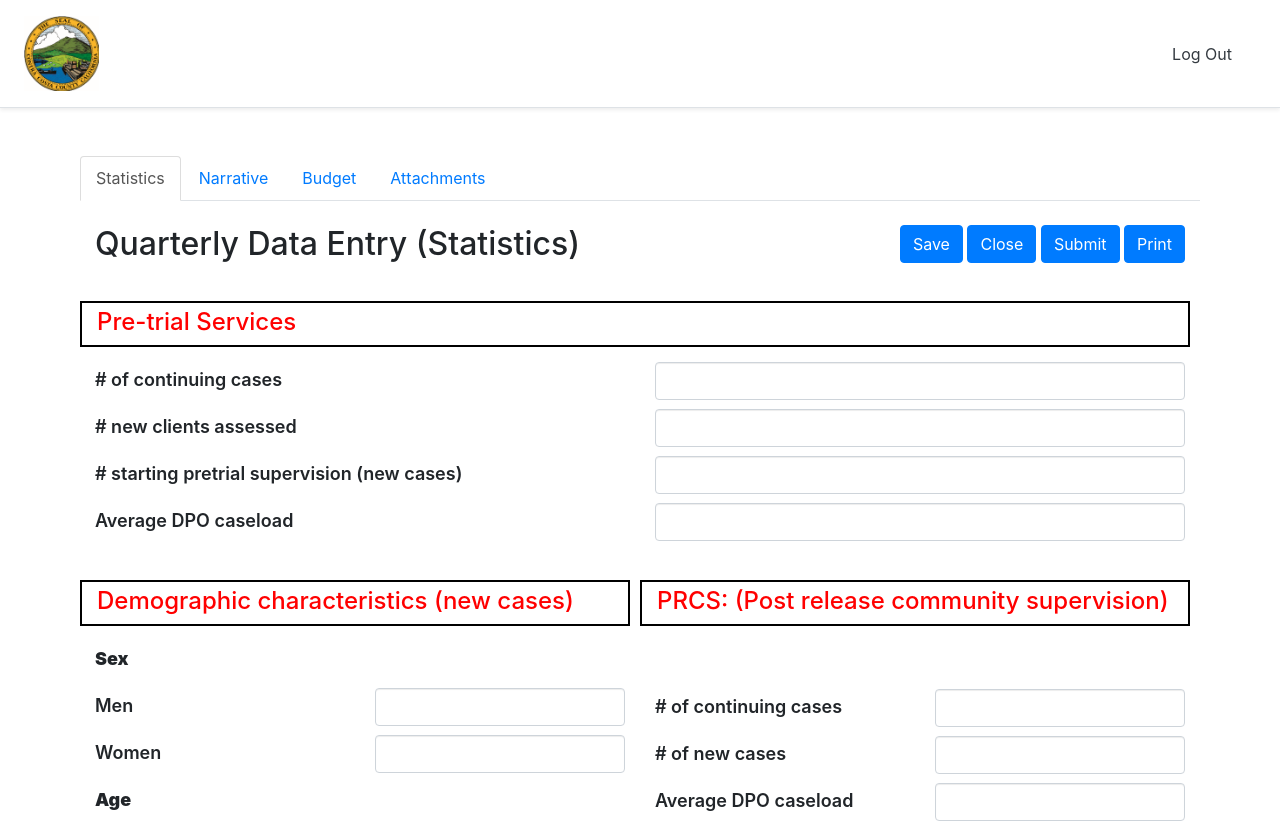
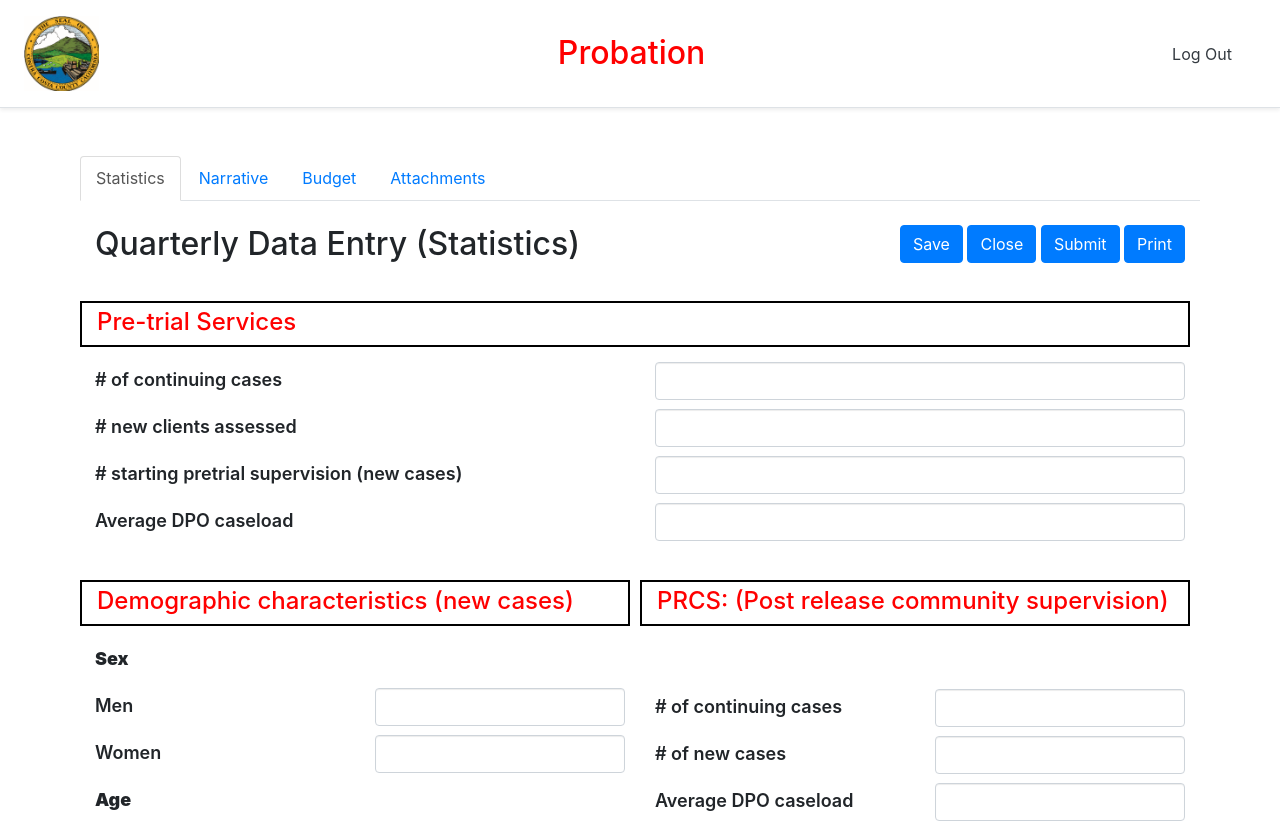
Before and after one commit to Bkliger/Agency_Portal, a plain HTML site: page Probation.html in a window 1280 px wide. Shown: the top 824 px of the page. Drawn offline with nearby package versions, Linux system fonts and the light colour scheme.

Commit message:
add agency name

```diff
--- a/Probation.html
+++ b/Probation.html
@@ -26,6 +26,7 @@
 <body>
   <div class="d-flex flex-column flex-md-row align-items-center p-3 px-md-4 mb-3 bg-white border-bottom shadow-sm">
     <h5 class="my-0 mr-md-auto font-weight-normal"><img class="fit-picture" src="assets/CCCLogo.png" alt="My test image"></h5>
+    <h3 class = "my-0 mr-md-auto">Probation</h3>
     <nav class="my-2 my-md-0 mr-md-3">
       <a class="p-2 text-dark" href="#">Log Out</a>
 
```
